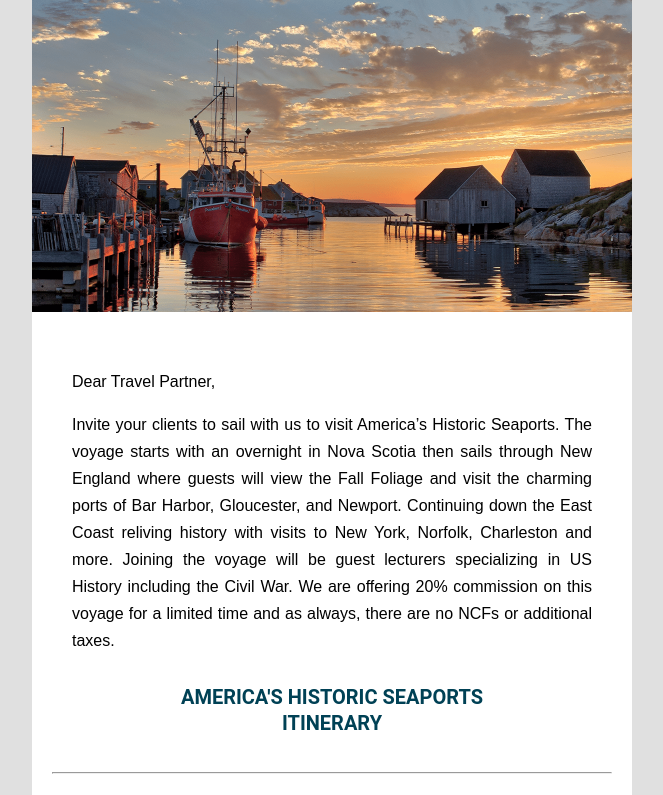
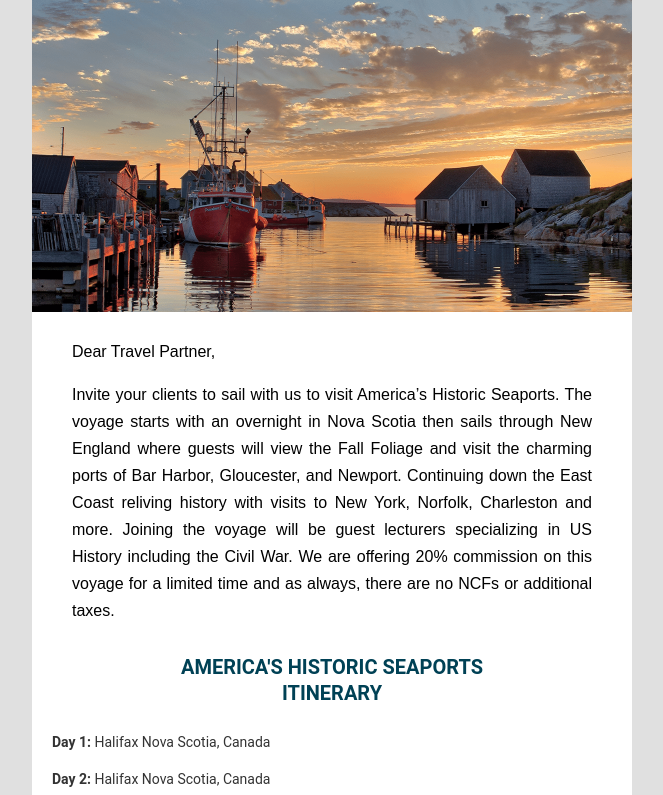
Before and after one commit to olliedirker/swan-email, a plain HTML site: page index.html in a window 1280 px wide. Shown: the part 131-926 px from the top of the page, without its empty margins (308-971 px from the left). Drawn offline with Linux system fonts and the light colour scheme.

Commit message:
done except for font

```diff
--- a/index.html
+++ b/index.html
@@ -161,7 +161,7 @@
 
           <!-- 1 Column Text : BEGIN -->
           <tr>
-            <td style="padding-left: 40px; padding-right: 40px; padding-top:40px; padding-bottom:10px; text-align: justify; font-family: sans-serif; font-size: 16px; mso-height-rule: exactly; line-height: 27px; color: #000000;">
+            <td style="padding-left: 40px; padding-right: 40px; padding-top:10px; padding-bottom:10px; text-align: justify; font-family: sans-serif; font-size: 16px; mso-height-rule: exactly; line-height: 27px; color: #000000;">
                 <p style="padding-top:0px;"> Dear Travel Partner,</p>
               <p style="padding-bottom:0px; margin-bottom: 0px;">Invite your clients to sail with us to visit America’s Historic Seaports. The voyage starts with an overnight in Nova Scotia then sails through New England where guests will view the Fall Foliage and visit the charming ports of Bar Harbor, Gloucester, and Newport. Continuing down the East Coast reliving history with visits to New York, Norfolk, Charleston and more. Joining the voyage will be guest lecturers specializing in US History including the Civil War. We are offering 20% commission on this voyage for a limited time and as always, there are no NCFs or additional taxes.&nbsp;</strong></p>
             </td>
@@ -174,11 +174,6 @@
         </tr>
             <!-- Featured Itinerary Header  : END -->
 
-                        <!-- Divider : BEGIN -->
-                        <tr class="trbgwhite">
-                            <td style="padding-left: 20px; padding-right: 20px; text-align: center; font-family:roboto, helvetica neue, helvetica, arial, sans-serif; color: #808080;"><p><hr></hr></p></td>
-                          </tr>
-                           <!-- Divider  : END -->
 
             <!-- Itinerary: BEGIN -->
 
@@ -343,7 +338,7 @@
                    <!-- What's Included : BEGIN -->
 
                    <tr>
-                  <td class="esdev-adapt-off" align="left" bgcolor="#ffffff" style="Margin:0;padding-bottom:20px;padding-left:20px;padding-right:20px;padding-top:30px;background-color:#ffffff;background-repeat:repeat;background-position:left top" background="https://i2.mindbox.cloud/eml/24309/128957/1.png">
+                  <td class="esdev-adapt-off" align="left" bgcolor="#ffffff" style="Margin:0;padding-bottom:20px;padding-left:20px;padding-right:20px;padding-top:30px;background-color:#ffffff;background-repeat:repeat;background-position:left top" >
                    <table cellpadding="0" cellspacing="0" width="100%" style="mso-table-lspace:0pt;mso-table-rspace:0pt;border-collapse:collapse;border-spacing:0px">
                      <tbody><tr>
                       <td align="left" style="padding:0;Margin:0;width:560px">
```
